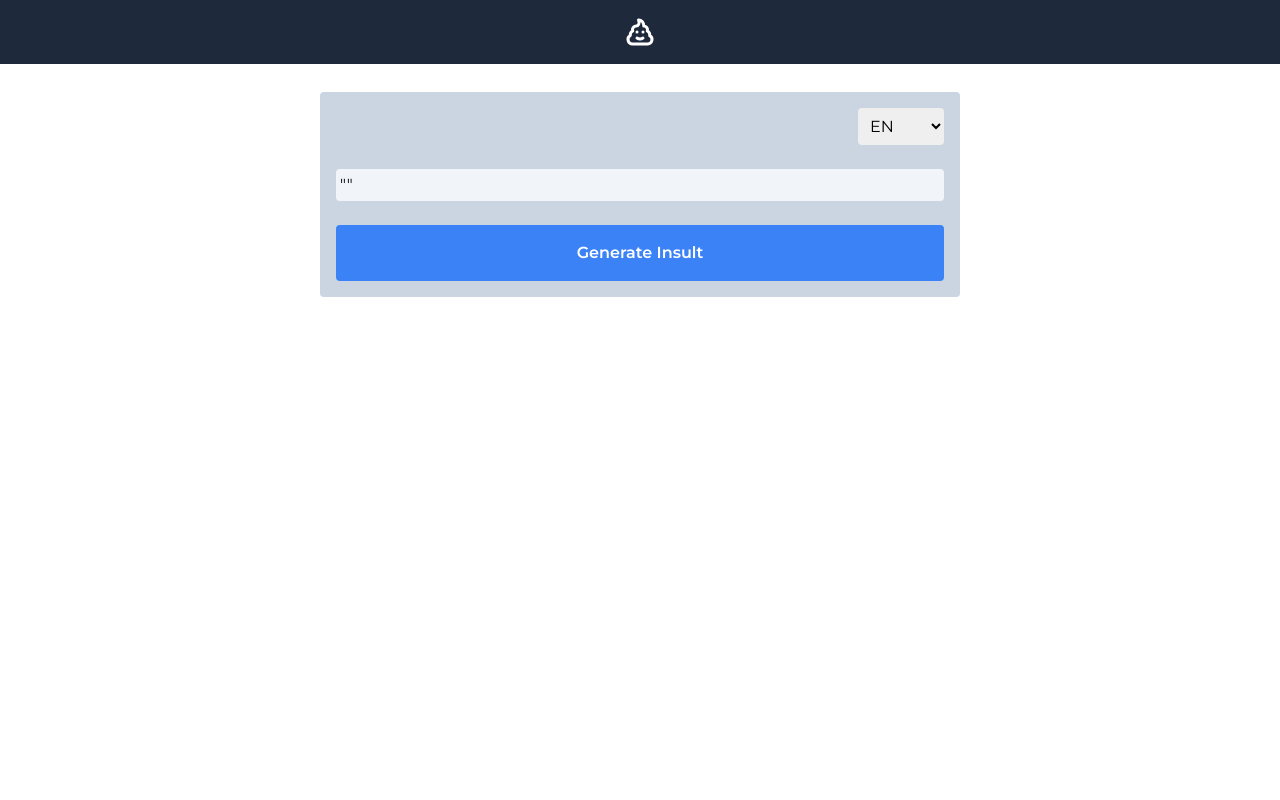
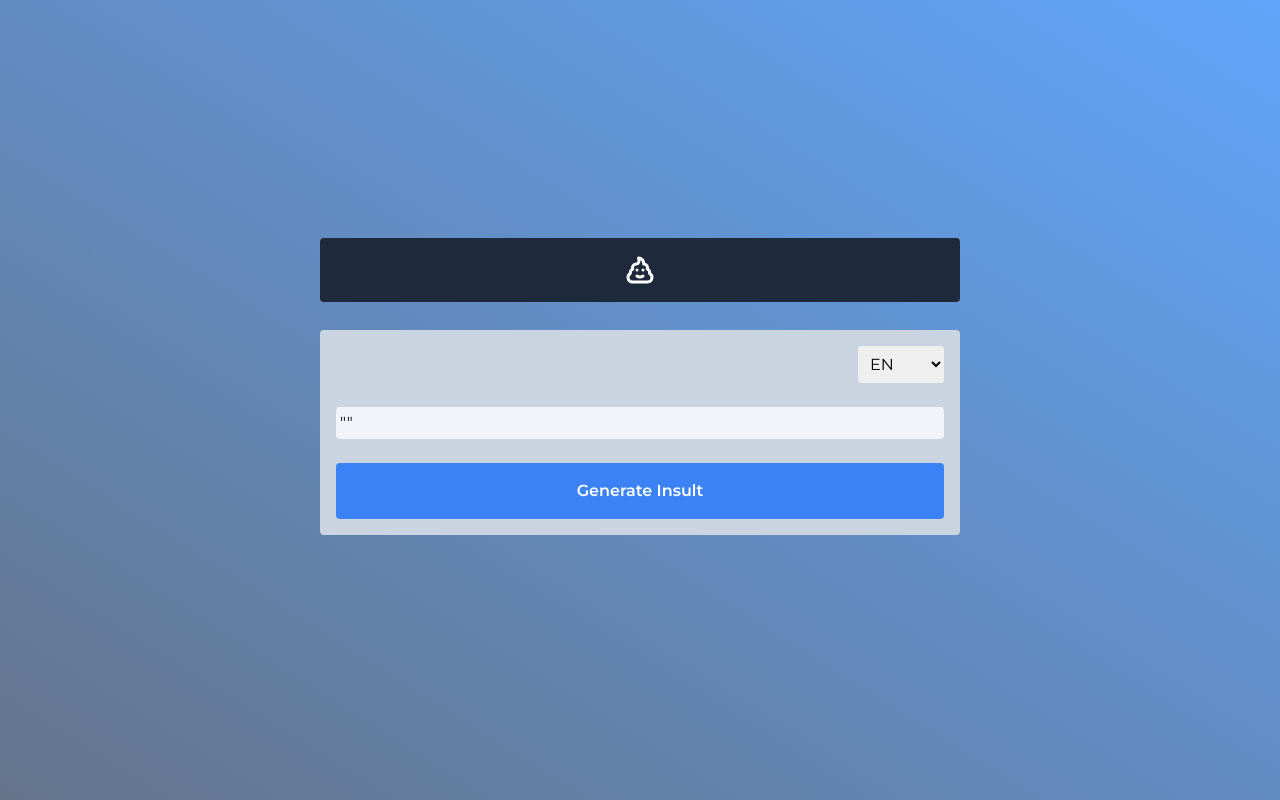
Before and after one commit to VictorzllDev/Insult-Generator, a React (Vite) app: page / in a window 1280 px wide. Built offline with nearby package versions, Linux system fonts and the light colour scheme.

Commit message:
new desing

```diff
--- a/src/components/Header/index.tsx
+++ b/src/components/Header/index.tsx
@@ -2,7 +2,7 @@ import { IconPoo } from '@tabler/icons-react'
 
 export function Header() {
   return (
-    <header className="flex h-16 w-full items-center justify-center bg-slate-800">
+    <header className="flex h-16 w-full max-w-screen-sm items-center justify-center rounded bg-slate-800">
       <IconPoo size={36} className="text-white" />
     </header>
   )
--- a/src/components/Modal/index.tsx
+++ b/src/components/Modal/index.tsx
@@ -15,7 +15,7 @@ export function Modal() {
   }
 
   return (
-    <div className="mx-auto my-7 flex max-w-screen-sm flex-col justify-between space-y-4 rounded bg-slate-300 p-4">
+    <div className="my-7 flex w-full max-w-screen-sm flex-col justify-between space-y-4 rounded bg-slate-300 p-4">
       <div className="flex justify-end">
         <select
           name="lang"
@@ -38,7 +38,7 @@ export function Modal() {
       </div>
       <div>
         <button
-          className="flex w-full items-center justify-center rounded bg-blue-500 py-4 font-semibold capitalize text-white"
+          className="flex w-full items-center justify-center rounded bg-blue-500 px-3 py-4 font-semibold capitalize text-white"
           onClick={generateInsult}
         >
           {isLoading ? (
--- a/src/index.css
+++ b/src/index.css
@@ -5,4 +5,13 @@
 * {
   box-sizing: border-box;
   font-family: 'Montserrat', sans-serif;
+  min-width: 0;
 }
+
+body {
+  @apply bg-gradient-to-tr from-slate-500 to-blue-400;
+}
+#root {
+  width: 100%;
+  @apply flex min-h-dvh flex-col items-center justify-center p-3;
+}
```
